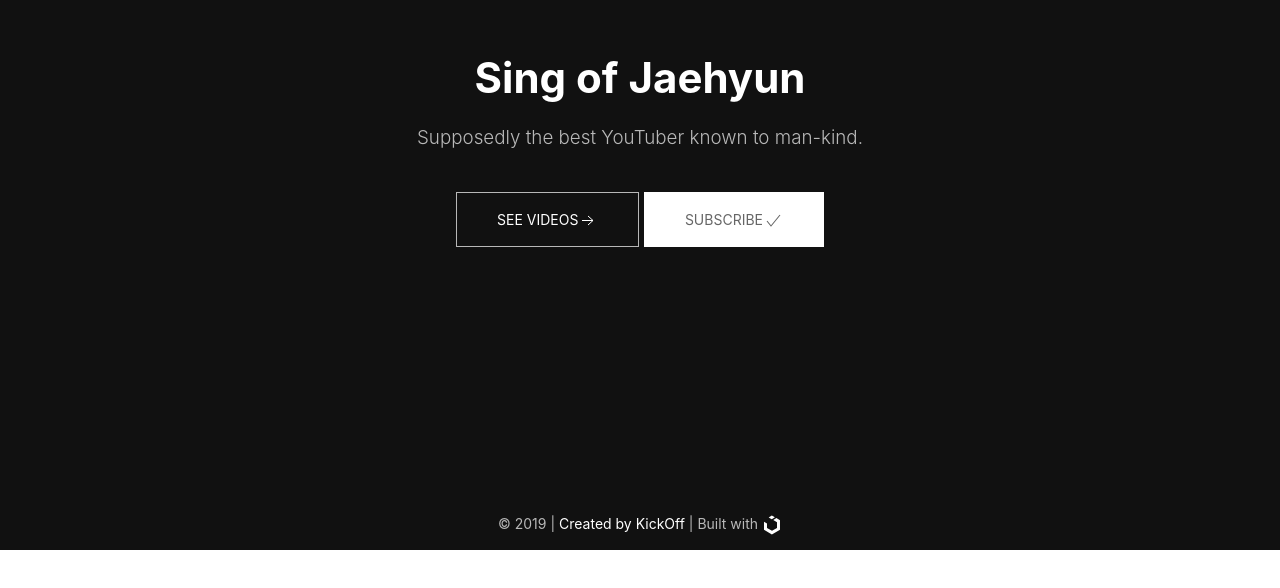
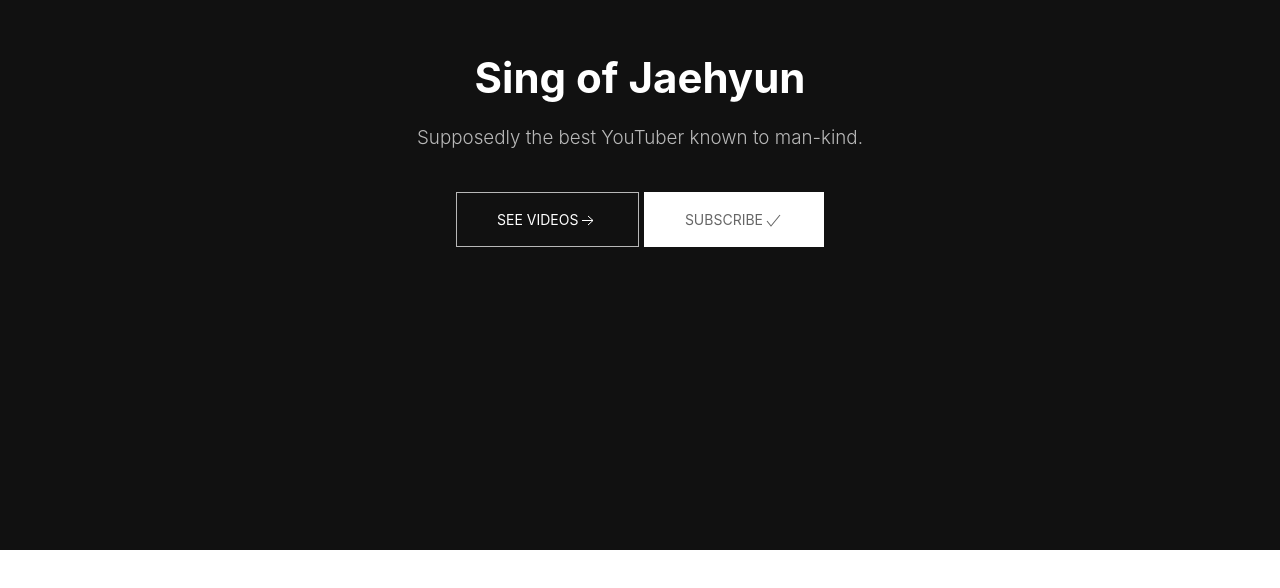
Before and after one commit to SingofJaehyun/SingOfJaehyun.github.io, a plain HTML site: page index.html in a window 1280 px wide. Shown: the part 250-838 px from the top of the page. Drawn offline with nearby package versions, Linux system fonts and the light colour scheme.

Commit message:
Update index.html

```diff
--- a/index.html
+++ b/index.html
@@ -46,10 +46,7 @@
 			</div>
 			<!-- /TEXT -->
 			<!-- FOOT -->
-			<div class="uk-position-bottom-center uk-position-small">
-				<span class="uk-text-small uk-text-center">© 2019 | <a href="https://github.com/zzseba78/Kick-Off" title="Created by KickOff">Created by KickOff</a> | Built with <a href="http://getuikit.com" title="Visit UIkit 3 site" target="_blank" data-uk-tooltip><span data-uk-icon="uikit"></span></a></span>
-			</div>
-			<!-- /FOOT -->
+
 		</div>
 
 
```
